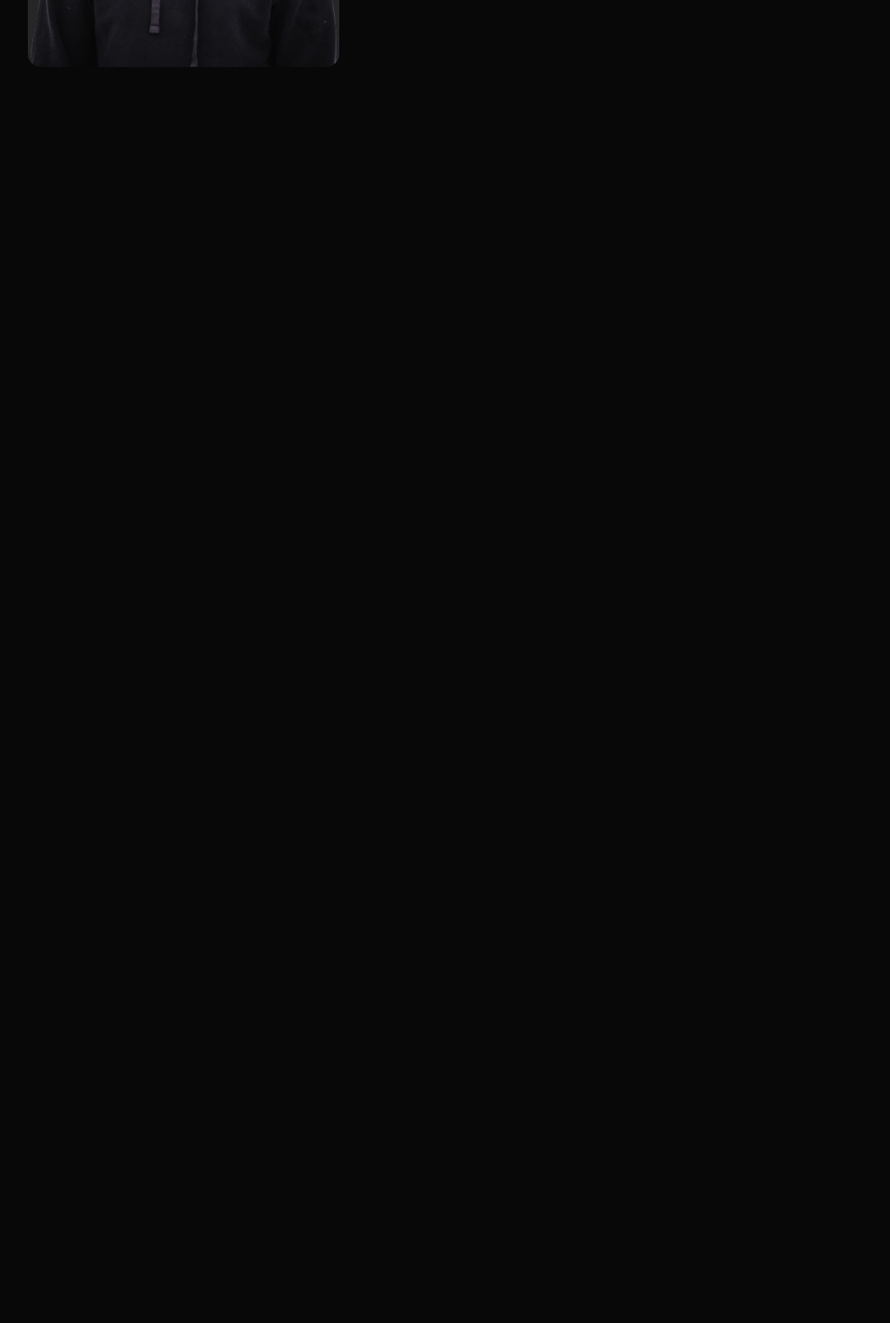
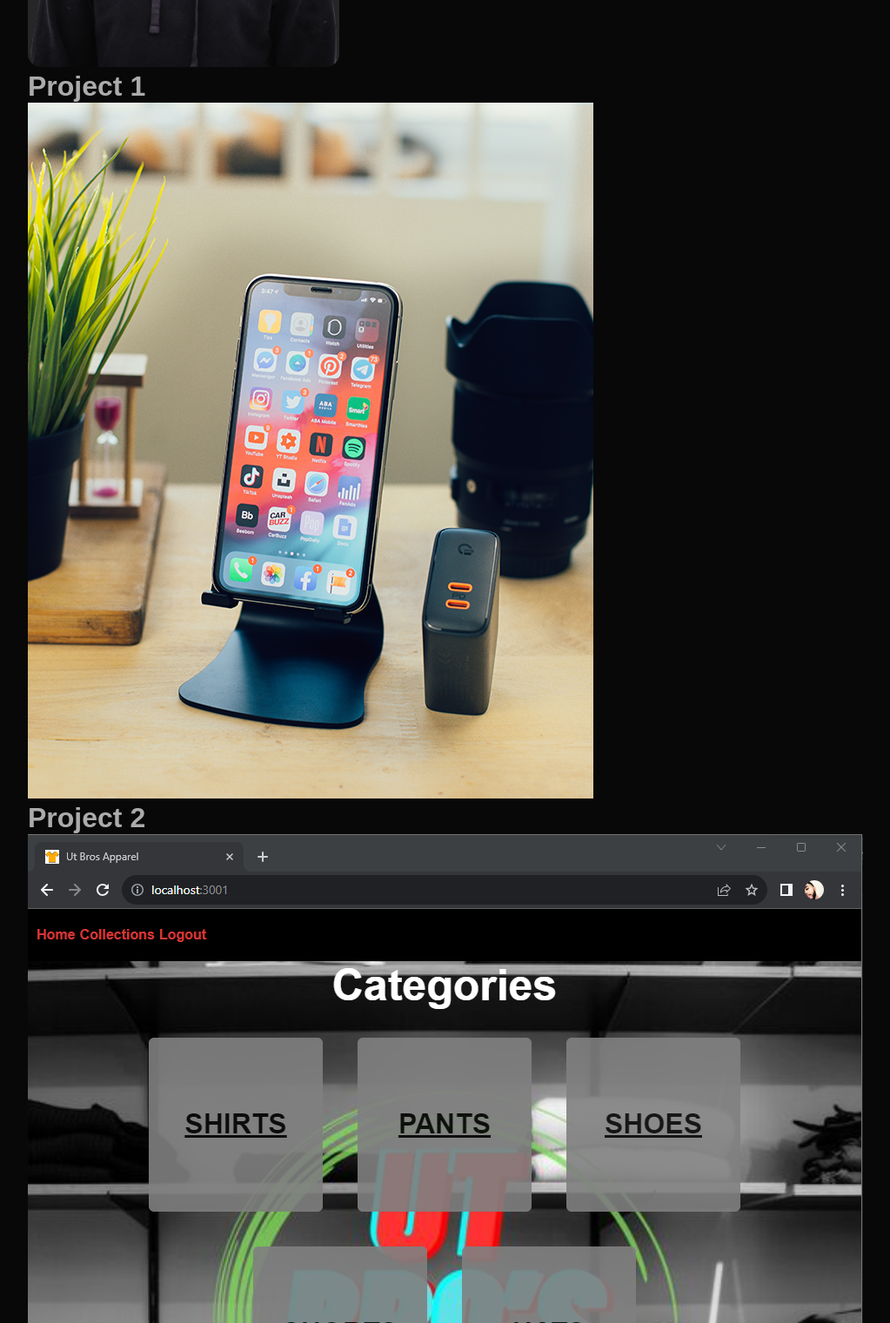
Before and after one commit to benvjohn/portfolio, a plain HTML site: page index.html in a window 1280 px wide. Shown: the part 1279-2800 px from the top of the page at 87% size, without its empty margins (96-1119 px from the left). Before the commit the page ends 1450 px from the top, so only its background shows below. Drawn offline with Linux system fonts and the light colour scheme; files whose address does not match are found by name.

Commit message:
project 2

```diff
--- a/index.html
+++ b/index.html
@@ -69,6 +69,20 @@
                 </div>
             </div>
         </div>
+        <div id="projectcontainer">
+            <div>
+                <h1>Project 1</h1>
+                <a href ="https://ut-bros-apparel-0bcd7da3cb4b.herokuapp.com/login">
+                <img src = "Images/work-1.png">
+            </a>
+            </div>
+            <div>
+                <h1>Project 2</h1>
+                <a href ="https://ut-bros-apparel-0bcd7da3cb4b.herokuapp.com/login">
+                    <img src = "Images/Project 2.png">
+                </a>
+                </div>
+        </div>
     </div>
 </div>
 <script>
```
Also changed, not shown: Images/Project 2.png (added).
